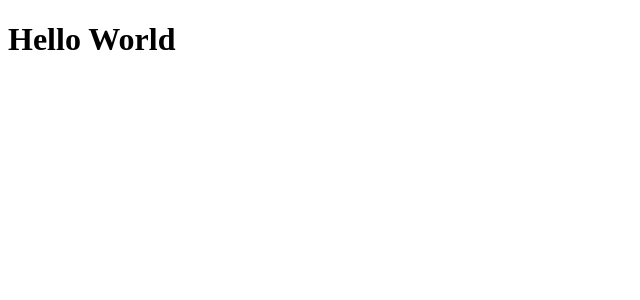
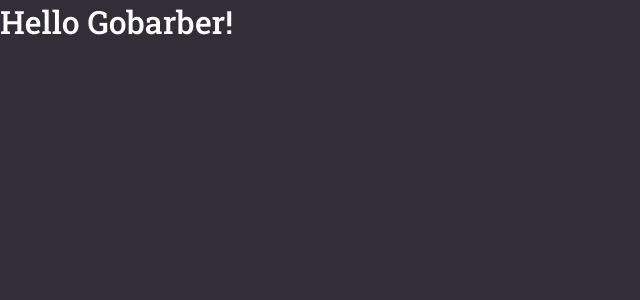
Before and after one commit to samuel-cabral/02-iniciando-front-end-web, a React (Create React App) app: page / in a window 1280 px wide. Shown: the top 300 px of the page, without its empty margins (0-640 px from the left). Built offline with nearby package versions, Linux system fonts and the light colour scheme.

Commit message:
Estilos globais

```diff
--- a/package.json
+++ b/package.json
@@ -13,6 +13,7 @@
     "react": "^17.0.1",
     "react-dom": "^17.0.1",
     "react-scripts": "4.0.1",
+    "styled-components": "^5.2.1",
     "typescript": "^4.0.3",
     "web-vitals": "^0.2.4"
   },
@@ -35,6 +36,7 @@
     ]
   },
   "devDependencies": {
+    "@types/styled-components": "^5.1.7",
     "@typescript-eslint/eslint-plugin": "^4.11.1",
     "@typescript-eslint/parser": "^4.11.1",
     "eslint": "^7.17.0",
--- a/public/index.html
+++ b/public/index.html
@@ -1,12 +1,15 @@
 <!DOCTYPE html>
 <html lang="en">
   <head>
-    <meta charset="utf-8" />
-    <link rel="icon" href="%PUBLIC_URL%/favicon.ico" />
-    <meta name="viewport" content="width=device-width, initial-scale=1" />
-    <meta name="theme-color" content="#FF9000" />
+    <meta charset="utf-8"/>
+    <link rel="icon" href="%PUBLIC_URL%/favicon.ico"/>
+    <meta name="viewport" content="width=device-width, initial-scale=1"/>
+    <meta name="theme-color" content="#FF9000"/>
+    <link rel="preconnect" href="https://fonts.gstatic.com">
 
     <title>GoBarber</title>
+
+    <link href="https://fonts.googleapis.com/css2?family=Roboto+Slab:wght@400;500&display=swap" rel="stylesheet">
   </head>
   <body>
     <noscript>You need to enable JavaScript to run this app.</noscript>
--- a/src/App.tsx
+++ b/src/App.tsx
@@ -1,5 +1,12 @@
 import React from 'react';
 
-const App: React.FC = () => <h1>Hello World</h1>;
+import GlobalStyles from './styles/global';
+
+const App: React.FC = () => (
+  <>
+    <h1>Hello Gobarber!</h1>
+    <GlobalStyles />
+  </>
+);
 
 export default App;
--- /dev/null
+++ b/src/styles/global.ts
@@ -0,0 +1,29 @@
+import { createGlobalStyle } from 'styled-components';
+
+export default createGlobalStyle`
+  * {
+    margin: 0;
+    padding: 0;
+    box-sizing: border-box;
+    outline: 0;
+  }
+
+  body {
+    background: #312E38;
+    color: #FFF;
+    -webkit-font-smooth: antialiased;
+  }
+
+  body, input, button {
+    font-family: 'Roboto Slab', serif;
+    font-size: 16px;
+  }
+
+  h1, h2, h3, h4, h5, h6, strong {
+    font-weight: 500;
+  }
+
+  button {
+    cursor: pointer;
+  }
+`;
```
Also changed, not shown: 2 other files (tests, documents, lock files or other folders).
